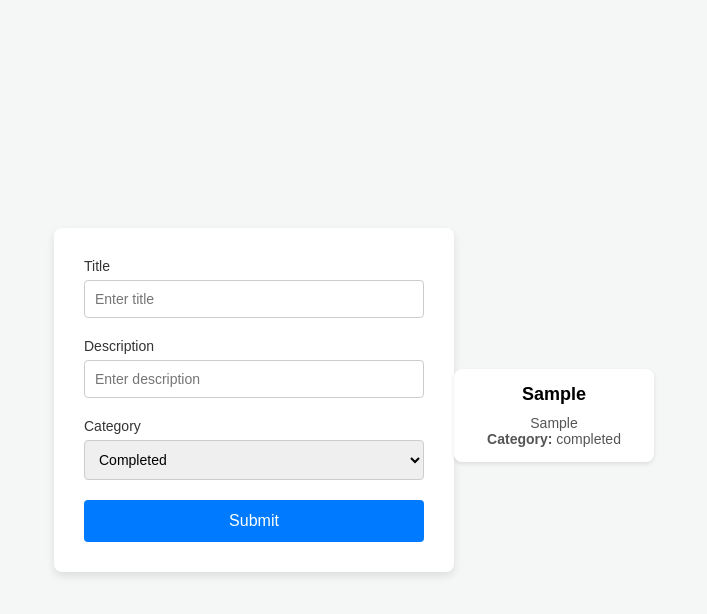
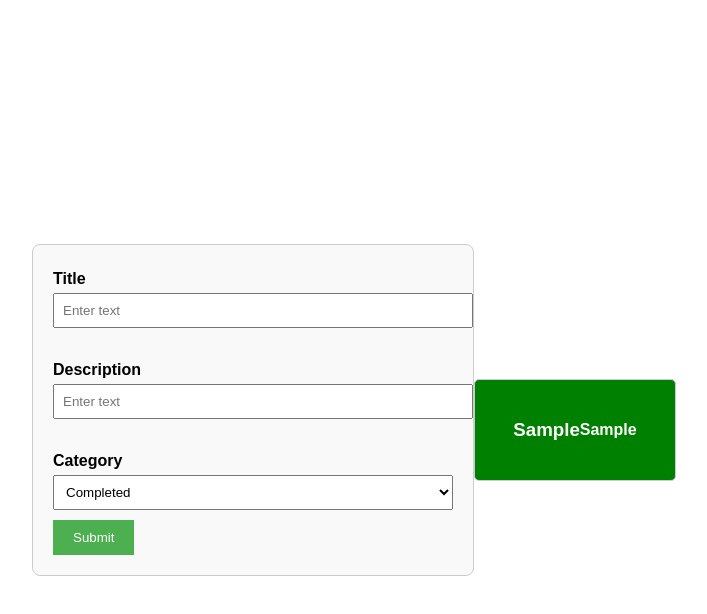
Before and after one commit to Moaviz10/todo-application, a plain HTML site: page index.html in a window 1280 px wide. Both pictures are taken after typing "Sample", "Sample" into the empty fields and a click on the button "Submit". Shown: the whole page, without its empty margins (286-993 px from the left). Drawn offline with Linux system fonts and the light colour scheme.

Commit message:
my first todo form

```diff
--- a/index.html
+++ b/index.html
@@ -3,39 +3,32 @@
 <head>
     <meta charset="UTF-8">
     <meta name="viewport" content="width=device-width, initial-scale=1.0">
-    <title>Customized Form</title>
-    <link rel="stylesheet" href="script.css">
+    <title>Document</title>
+    <link rel="stylesheet" href="style.css">
 </head>
 <body>
-    <!-- checking commit -->
-    <div class="form-container">
-        <form id="taskForm">
-            <!-- Title input -->
-            <label for="label">Title</label>
-            <input type="text" id="label" placeholder="Enter title">
-            <div class="error" id="labelError"></div> <!-- Error for title -->
-
-            <!-- Description input -->
-            <label for="desc">Description</label>
-            <input type="text" id="desc" placeholder="Enter description" >
-            <div class="error" id="descError"></div> <!-- Error for description -->
-
-            <!-- Category dropdown -->
-            <label for="category">Category</label>
+    <div class="container-form">
+        <!-- Updated form structure -->
+        <form id="customizedForm">
+            <label class="label">Title</label>
+            <input type="text" id="title" placeholder="Enter text">
+            <div id="errorTitle" class="eror"></div> <br>
+            <label class="desc">Description</label>
+            <input type="text" id="desc" placeholder="Enter text">
+            <div id="errorDesc" class="eror"></div> <br>
+            <label class="label">Category</label>
             <select id="category" required>
                 <option value="completed">Completed</option>
                 <option value="pending">Pending</option>
-                <option value="inProgress">In Progress</option>
+                <option value="in-progress">In Progress</option>
             </select>
-            <div class="error" id="categoryError"></div> <!-- Error for category -->
-
-            <!-- Submit button -->
-            <button type="submit">Submit</button>
+            <div id="errorCategory" class="eror"></div>
+            <button type="submit" class="Submit">Submit</button> <!-- Submit button triggers form submission -->
         </form>
     </div>
+    <div class="cardContainer" id="cardContainer"></div>
 
-    <div id="cardsContainer" class="cards-container"></div>
-
+    <!-- Link to the JavaScript file -->
     <script src="script.js"></script>
 </body>
 </html>
--- a/script.css
+++ /dev/null
@@ -1,103 +0,0 @@
-/* Reset default styles for all elements */
-* {
-    margin: 0;
-    padding: 0;
-    box-sizing: border-box;
-}
-
-/* Basic page styling */
-body {
-    font-family: Arial, sans-serif;
-    background-color: #f4f7f6;
-    display: flex;
-    justify-content: center;
-    align-items: center;
-    height: 100vh;
-    margin: 0;
-}
-
-/* Form container styling */
-.form-container {
-    background-color: white;
-    padding: 30px;
-    border-radius: 8px;
-    box-shadow: 0 4px 8px rgba(0, 0, 0, 0.1);
-    width: 400px;
-    max-width: 100%;
-}
-
-/* Form label styling */
-label {
-    font-size: 14px;
-    color: #333;
-    margin-bottom: 6px;
-    display: block;
-}
-
-/* Input field styling */
-input, select {
-    width: 100%;
-    padding: 10px;
-    margin-bottom: 15px;
-    border: 1px solid #ccc;
-    border-radius: 4px;
-    font-size: 14px;
-}
-
-/* Error message styling */
-.error {
-    color: red;
-    font-size: 12px;
-    margin-top: 5px;
-}
-
-/* Styling for the submit button */
-button {
-    background-color: #007bff;
-    color: white;
-    padding: 12px;
-    border: none;
-    border-radius: 4px;
-    width: 100%;
-    font-size: 16px;
-    cursor: pointer;
-}
-
-button:hover {
-    background-color: #0056b3;
-}
-
-/* Add focus effect to inputs */
-input:focus, select:focus {
-    border-color: #007bff;
-    outline: none;
-}
-
-/* Cards container */
-.cards-container {
-    margin-top: 30px;
-    display: flex;
-    flex-wrap: wrap;
-    gap: 20px;
-    justify-content: center;
-}
-
-/* Card styling */
-.card {
-    background-color: white;
-    padding: 15px;
-    border-radius: 8px;
-    box-shadow: 0 2px 4px rgba(0, 0, 0, 0.1);
-    width: 200px;
-    text-align: center;
-}
-
-.card h3 {
-    font-size: 18px;
-    margin-bottom: 10px;
-}
-
-.card p {
-    font-size: 14px;
-    color: #555;
-}
--- a/script.js
+++ b/script.js
@@ -1,84 +1,63 @@
-// Store form data as an array
-let formData = [];
+// Function to handle form submission
+function submitForm(event) {
+    // Prevent the form from submitting and reloading the page
+    event.preventDefault();
 
-// Get references to the form and its elements
-const form = document.getElementById('taskForm');
-const labelInput = document.getElementById('label');
-const descInput = document.getElementById('desc');
-const categoryInput = document.getElementById('category');
-const labelError = document.getElementById('labelError');
-const descError = document.getElementById('descError');
-const categoryError = document.getElementById('categoryError');
-const cardsContainer = document.getElementById('cardsContainer');
+    // Get the form data
+    const title = document.getElementById('title').value;
+    const desc = document.getElementById('desc').value;
+    const category = document.getElementById('category').value;
 
-// Function to validate form data
-function validateForm() {
+    // Start by assuming the form is valid
     let valid = true;
 
-    // Clear previous error messages
-    labelError.textContent = '';
-    descError.textContent = '';
-    categoryError.textContent = '';
-
-    // Validate Title
-    if (labelInput.value.trim() === '') {
-        labelError.textContent = 'Title is required';
+    // Validate the title field
+    if (!title) {
+        document.getElementById('errorTitle').textContent = 'Title is required';
         valid = false;
+    } else {
+        document.getElementById('errorTitle').textContent = '';
     }
 
-    // Validate Description
-    if (descInput.value.trim() === '') {
-        descError.textContent = 'Description is required';
+    // Validate the description field
+    if (!desc) {
+        document.getElementById('errorDesc').textContent = 'Description is required';
         valid = false;
+    } else {
+        document.getElementById('errorDesc').textContent = '';
     }
 
-    // Validate Category
-    if (categoryInput.value === '') {
-        categoryError.textContent = 'Category is required';
+    // Validate the category field
+    if (!category) {
+        document.getElementById('errorCategory').textContent = 'Category is required';
         valid = false;
+    } else {
+        document.getElementById('errorCategory').textContent = '';
     }
 
-    return valid;
+    // If the form is valid, create a new card and display it
+    if (valid) {
+        const cardContainer = document.getElementById('cardContainer');
+        const card = document.createElement('div');
+        card.classList.add('card');
+
+        // Add category-based class for color
+        if (category === 'completed') {
+            card.classList.add('complete'); // Green for completed
+        } else if (category === 'in-progress') {
+            card.classList.add('in-progress'); // Blue for in-progress
+        } else if (category === 'pending') {
+            card.classList.add('pending'); // Yellow for pending
+        }
+
+        // Add the title and description to the card
+        card.innerHTML = `<h3>${title}</h3><p>${desc}</p>`;
+        cardContainer.appendChild(card);
+
+        // Clear the form fields after submission
+        document.getElementById('customizedForm').reset();
+    }
 }
 
-// Function to display cards
-function displayCards() {
-    // Clear the previous cards
-    cardsContainer.innerHTML = '';
-
-    // Generate a card for each item in the formData array
-    formData.forEach((data) => {
-        const card = document.createElement('div');
-        card.className = 'card';
-        card.innerHTML = `
-            <h3>${data.title}</h3>
-            <p>${data.description}</p>
-            <p><strong>Category:</strong> ${data.category}</p>
-        `;
-        cardsContainer.appendChild(card);
-    });
-}
-
-// Form submission handler
-form.addEventListener('submit', (e) => {
-    e.preventDefault(); // Prevent form from reloading the page
-
-    // Validate the form
-    if (validateForm()) {
-        // Create a new data object
-        const newData = {
-            title: labelInput.value.trim(),
-            description: descInput.value.trim(),
-            category: categoryInput.value,
-        };
-
-        // Push the new data to the array
-        formData.push(newData);
-
-        // Display the updated cards
-        displayCards();
-
-        // Reset the form
-        form.reset();
-    }
-});
+// Add an event listener to the form to handle submission
+document.getElementById('customizedForm').addEventListener('submit', submitForm);
--- /dev/null
+++ b/style.css
@@ -0,0 +1,94 @@
+/* Basic styling for the body */
+body {
+    font-family: Arial, sans-serif;
+    padding: 20px;
+    height: 100vh; /* Make sure the body takes full screen height */
+    display: flex; /* Enable flexbox layout */
+    justify-content: center; /* Center horizontally */
+    align-items: center; /* Center vertically */
+    margin: 0; /* Remove default margin */
+}
+
+/* Styling for the form container */
+.container-form {
+    margin-bottom: 20px;
+    width: 400px; /* Set a fixed width for the form */
+    padding: 20px;
+    border: 1px solid #ccc; /* Optional: Add a border for the form */
+    border-radius: 8px; /* Optional: Rounded corners for the form */
+    background-color: #f9f9f9; /* Optional: Light background color */
+}
+
+/* Label styling */
+label {
+    font-weight: bold;
+    margin-top: 10px;
+}
+
+.label, .desc {
+    display: block;
+    margin: 5px 0;
+}
+
+/* Styling for input fields and select dropdown */
+input, select {
+    width: 100%; /* Make the input fields take up full width */
+    padding: 8px;
+    margin-bottom: 10px;
+}
+
+/* Error message styling */
+.eror {
+    color: red;
+    font-size: 12px;
+}
+
+/* Card container styling */
+.cardContainer {
+    display: flex;
+    flex-wrap: wrap;
+    gap: 10px;
+    margin-top: 20px;
+}
+
+/* Card styling */
+.card {
+    width: 200px;
+    height: 100px;
+    display: flex;
+    justify-content: center;
+    align-items: center;
+    border: 1px solid #ccc;
+    border-radius: 5px;
+    color: black;
+    font-weight: bold;
+}
+
+/* Styling for different categories */
+.complete {
+    background-color: green; /* Green for completed */
+    color: white; /* Ensure text is readable */
+}
+
+.in-progress {
+    background-color: blue; /* Blue for in-progress */
+    color: white; /* Ensure text is readable */
+}
+
+.pending {
+    background-color: yellow; /* Yellow for pending */
+    color: black; /* Ensure text is readable */
+}
+
+/* Submit button styling */
+.Submit {
+    padding: 10px 20px;
+    background-color: #4CAF50;
+    color: white;
+    border: none;
+    cursor: pointer;
+}
+
+.Submit:hover {
+    background-color: #45a049;
+}
--- /dev/null
+++ b/weather.css
@@ -0,0 +1,114 @@
+/* Reset margin and padding to ensure consistent spacing */
+* {
+    margin: 0;
+    padding: 0;
+    box-sizing: border-box;
+}
+
+/* Center the form on the screen */
+body {
+    display: flex;
+    justify-content: center;
+    align-items: center;
+    min-height: 100vh; /* Make the body take the full height of the viewport */
+    background-color: #f4f4f9; /* Light background color */
+    font-family: Arial, sans-serif; /* Set a clean font */
+}
+
+/* Style the form container */
+.form-container {
+    background-color: white;
+    padding: 20px;
+    border-radius: 8px;
+    box-shadow: 0 4px 8px rgba(0, 0, 0, 0.1);
+    width: 400px;
+    /* Add responsiveness */
+    max-width: 100%;
+}
+
+/* Style the form title (label) */
+label {
+    font-weight: bold;
+    display: block;
+    margin-bottom: 8px;
+}
+
+/* Style the text input fields */
+input[type="text"], select {
+    width: 100%;
+    padding: 10px;
+    margin-bottom: 15px;
+    border: 1px solid #ccc;
+    border-radius: 4px;
+    font-size: 16px;
+}
+
+/* Style for the error messages */
+.error {
+    color: red;
+    font-size: 12px;
+    height: 18px;
+}
+
+/* Style for the submit button */
+button.submit {
+    background-color: #4CAF50; /* Green color */
+    color: white;
+    padding: 12px 20px;
+    border: none;
+    border-radius: 4px;
+    font-size: 16px;
+    cursor: pointer;
+    width: 100%; /* Make the button full width */
+}
+
+button.submit:hover {
+    background-color: #45a049; /* Darker green when hovered */
+}
+
+/* Style the card container */
+.card-container {
+    margin-top: 30px;
+    width: 100%;
+}
+
+/* Style individual cards */
+.card {
+    margin: 10px 0;
+    padding: 15px;
+    border-radius: 5px;
+    color: white;
+    display: flex;
+    flex-direction: column;
+    align-items: flex-start;
+}
+
+/* Specific styles for each category */
+.card span {
+    font-size: 14px;
+    margin-top: 10px;
+    font-weight: bold;
+}
+
+.card h3 {
+    font-size: 18px;
+    margin-bottom: 5px;
+}
+
+.card p {
+    font-size: 14px;
+    margin-bottom: 10px;
+}
+
+/* Category colors */
+.card[style*="background-color: yellow"] {
+    background-color: yellow;
+}
+
+.card[style*="background-color: orange"] {
+    background-color: orange;
+}
+
+.card[style*="background-color: green"] {
+    background-color: green;
+}
```
Also changed, not shown: practice.js (added, +84 -0 lines), weather.html (added, +35 -0 lines), weather.js (added, +32 -0 lines).
